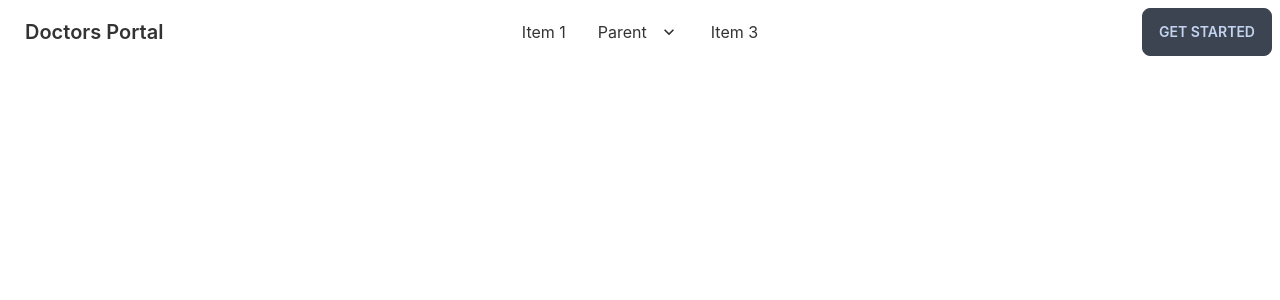
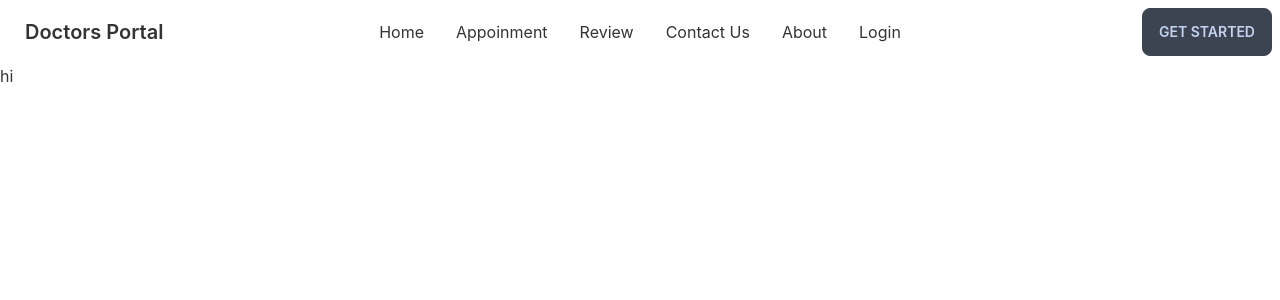
Before and after one commit to NowrozShahriar/doctors-portal-ts-client, a React (Create React App) app: page /login in a window 1280 px wide. Shown: the top 300 px of the page. Built offline with nearby package versions, Linux system fonts and the light colour scheme.

Commit message:
navbar links added

```diff
--- a/src/App.tsx
+++ b/src/App.tsx
@@ -4,6 +4,7 @@ import Navbar from './Pages/Shared/Navbar';
 import { Routes, Route, Link } from "react-router-dom";
 import Home from './Pages/Home/Home';
 import About from './Pages/About/About';
+import Login from './Pages/Login/Login';
 
 
 function App() {
@@ -13,6 +14,7 @@ function App() {
       <Routes>
         <Route path="/" element={<Home />} />
         <Route path="about" element={<About />} />
+        <Route path="login" element={<Login />} />
       </Routes>
     </div>
   );
--- /dev/null
+++ b/src/Pages/Login/Login.tsx
@@ -0,0 +1,11 @@
+import React from 'react';
+
+const Login = () => {
+    return (
+        <div>
+            <h1>hi</h1>
+        </div>
+    );
+};
+
+export default Login;
--- a/src/Pages/Shared/Navbar.tsx
+++ b/src/Pages/Shared/Navbar.tsx
@@ -1,6 +1,15 @@
 import React from 'react';
+import { Link } from 'react-router-dom';
 
 const Navbar = () => {
+    const menuItems = <>
+        <li><Link to="/">Home</Link></li>
+        <li><Link to="appoinment">Appoinment</Link></li>
+        <li><Link to="review">Review</Link></li>
+        <li><Link to="contactUs">Contact Us</Link></li>
+        <li><Link to="about">About</Link></li>
+        <li><Link to="login">Login</Link></li>
+    </>
     return (
     <div className="navbar bg-base-100">
     <div className="navbar-start">
@@ -9,36 +18,14 @@ const Navbar = () => {
             <svg xmlns="http://www.w3.org/2000/svg" className="h-5 w-5" fill="none" viewBox="0 0 24 24" stroke="currentColor"><path strokeLinecap="round" strokeLinejoin="round" strokeWidth="2" d="M4 6h16M4 12h8m-8 6h16" /></svg>
         </label>
         <ul tabIndex={0} className="menu menu-compact dropdown-content mt-3 p-2 shadow bg-base-100 rounded-box w-52">
-            <li><a>Item 1</a></li>
-            <li tabIndex={0}>
-            <a className="justify-between">
-                Parent
-                <svg className="fill-current" xmlns="http://www.w3.org/2000/svg" width="24" height="24" viewBox="0 0 24 24"><path d="M8.59,16.58L13.17,12L8.59,7.41L10,6L16,12L10,18L8.59,16.58Z"/></svg>
-            </a>
-            <ul className="p-2">
-                <li><a>Submenu 1</a></li>
-                <li><a>Submenu 2</a></li>
-            </ul>
-            </li>
-            <li><a>Item 3</a></li>
+            {menuItems}
         </ul>
         </div>
         <a className="btn btn-ghost normal-case text-xl">Doctors Portal</a>
     </div>
     <div className="navbar-center hidden lg:flex">
         <ul className="menu menu-horizontal p-0">
-        <li><a>Item 1</a></li>
-        <li tabIndex={0}>
-            <a>
-            Parent
-            <svg className="fill-current" xmlns="http://www.w3.org/2000/svg" width="20" height="20" viewBox="0 0 24 24"><path d="M7.41,8.58L12,13.17L16.59,8.58L18,10L12,16L6,10L7.41,8.58Z"/></svg>
-            </a>
-            <ul className="p-2">
-            <li><a>Submenu 1</a></li>
-            <li><a>Submenu 2</a></li>
-            </ul>
-        </li>
-        <li><a>Item 3</a></li>
+            {menuItems}
         </ul>
     </div>
     <div className="navbar-end">
```
